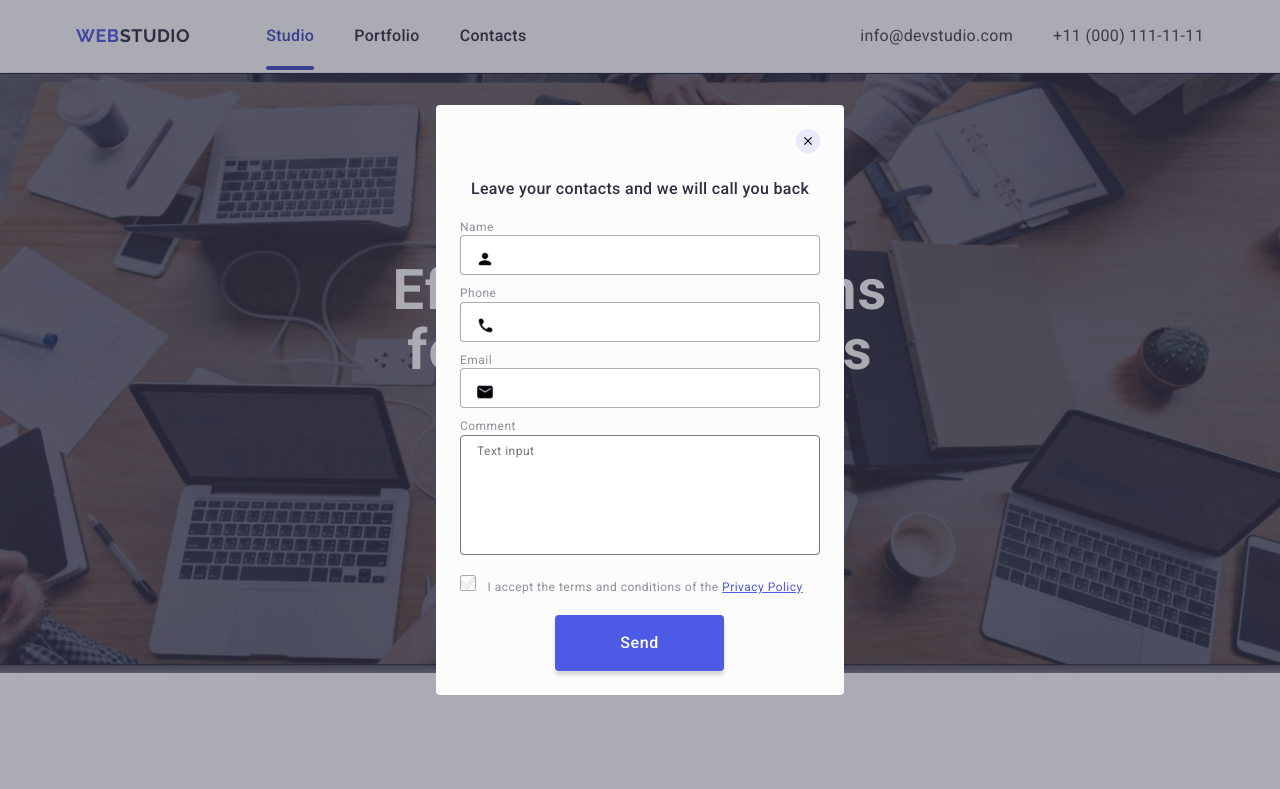
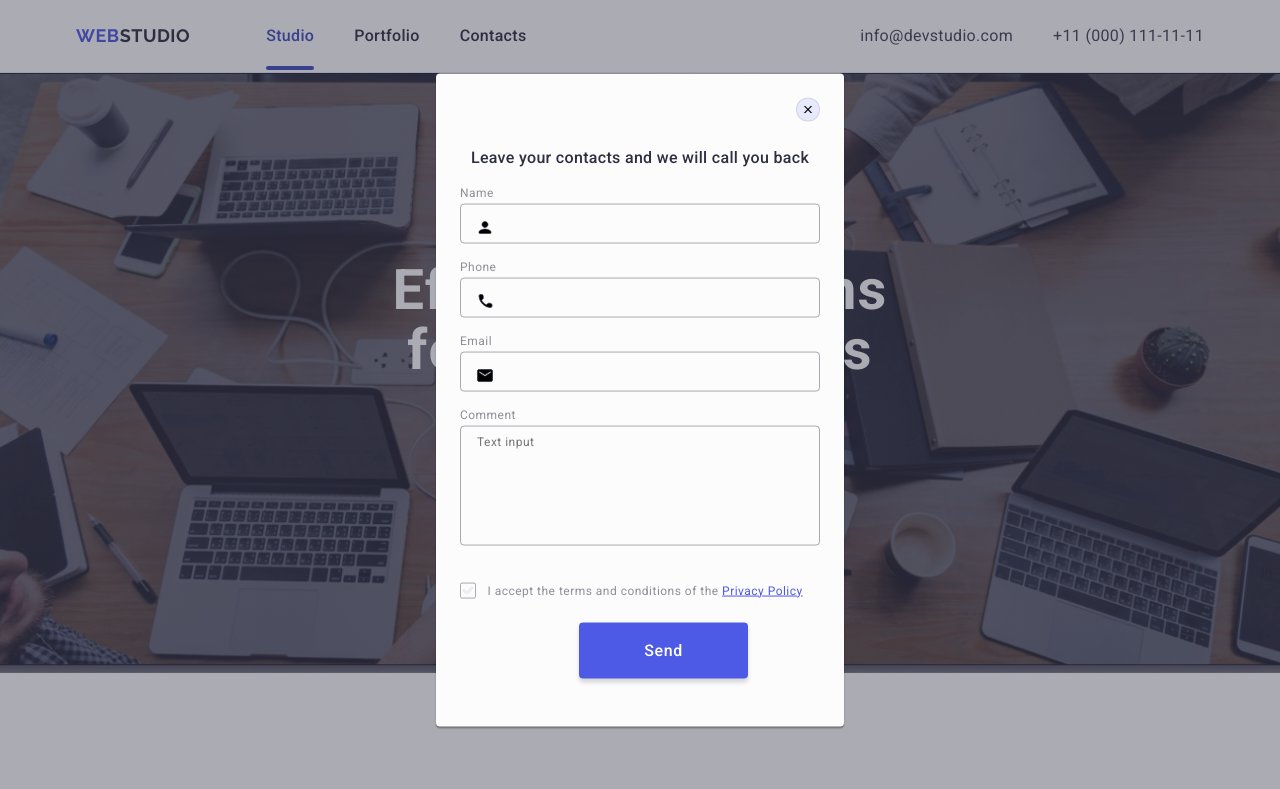
Before and after one commit to kathylevchenko/goit-markup-hw-05, a plain HTML site: page index.html in a window 1280 px wide. Shown: the top 789 px of the page. Drawn offline with nearby package versions, Linux system fonts and the light colour scheme.

Commit message:
homework5 update2

```diff
--- a/css/styles.css
+++ b/css/styles.css
@@ -520,7 +520,7 @@ h3 {
   flex-direction: column;
   display: flex;
 }
-.Subscribe-div {
+.subscribe-div {
   display: block;
 }
 .form-input {
@@ -529,8 +529,21 @@ h3 {
   flex-shrink: 0;
   border-radius: 4px;
   border: 1px solid #ffffff;
-  box-shadow: 0px 4px 4px 0px rgba(0, 0, 0, 0.15);
-  background-color: #2e2f42;
+  color: #ffffff;
+  /* background-color: #2e2f42; */
+  background-color: transparent;
+  font-size: 12px;
+  line-height: 1.5;
+  letter-spacing: 0.04em;
+  padding-left: 16px;
+  filter: drop-shadow(0px 4px 4px rgba(0, 0, 0, 0.15));
+}
+
+.input::placeholder {
+  color: #ffffff;
+}
+.subscribe-btn-icon {
+  margin-left: 16px;
 }
 .form-button {
   padding: 8px 24px;
@@ -545,12 +558,17 @@ h3 {
   color: #ffffff;
   justify-content: center;
   align-items: center;
-  gap: 16px;
+  /* gap: 16px; */
+  min-width: 165px;
   transition: color 250ms cubic-bezier(0.4, 0, 0.2, 1);
 }
 
 .footer-subscribe {
   margin-bottom: 16px;
+  font-weight: 500;
+  line-height: 1.5;
+  letter-spacing: 0.02em;
+  color: #ffffff;
 }
 /* BACKDROP STYLES */
 .backdrop {
@@ -561,6 +579,13 @@ h3 {
   width: 100%;
   height: 100%;
   background-color: rgba(46, 47, 66, 0.4);
+  transition: opacity 250ms cubic-bezier(0.4, 0, 0.2, 1),
+    visibility 250ms cubic-bezier(0.4, 0, 0.2, 1);
+}
+.backdrop.is-open {
+  opacity: 1;
+  visibility: visible;
+  pointer-events: auto;
 }
 /* MODAL WINDOW STYLES */
 .modal {
@@ -571,24 +596,36 @@ h3 {
   width: 408px;
   min-height: 584px;
   border-radius: 4px;
+  padding: 72px 24px 24px 24px;
   background-color: #fcfcfc;
+  box-shadow: 0px 1px 1px rgba(0, 0, 0, 0.14), 0px 1px 3px rgba(0, 0, 0, 0.12),
+    0px 2px 1px rgba(0, 0, 0, 0.2);
+  transition: transform 250ms cubic-bezier(0.4, 0, 0.2, 1);
 }
 
 .modal-close-btn {
+  display: flex;
   width: 24px;
   height: 24px;
   padding: 0;
   background-color: #e7e9fc;
+  align-items: center;
+  justify-content: center;
   border-radius: 50%;
   /* fill: #e7e9fc; */
   stroke-width: 1px;
-  stroke: rgba(0, 0, 0, 0.1);
+  border: 1px solid rgba(0, 0, 0, 0.1);
   line-height: 0;
   position: absolute;
   top: 24px;
   right: 24px;
+  transition: background-color 250ms cubic-bezier(0.4, 0, 0.2, 1),
+    border 250ms cubic-bezier(0.4, 0, 0.2, 1);
 }
 
+.modal-close-btn-icon {
+  transition: fill 250ms cubic-bezier(0.4, 0, 0.2, 1);
+}
 .modal-close-btn:hover,
 .modal-close-btn:focus {
   fill: #ffffff;
@@ -603,31 +640,34 @@ h3 {
   font-weight: 500;
   line-height: 1.5; /* 150% */
   letter-spacing: 0.02em;
-  margin-top: 72px;
-  margin-left: 24px;
-  margin-right: 24px;
+  /* margin-top: 72px; */
+  /* margin-left: 24px;
+  margin-right: 24px; */
   margin-bottom: 16px;
 }
 .form-field {
-  width: 360px;
+  width: 100%;
   height: 40px;
   flex-direction: column;
   align-items: flex-start;
   margin-bottom: 8px;
   border-radius: 4px;
+  background-color: transparent;
   border: 1px solid rgba(46, 47, 66, 0.4);
-  margin-left: 24px;
-  margin-right: 24px;
+  /* margin-left: 24px;
+  margin-right: 24px; */
   padding-left: 38px;
+  outline: transparent;
+  transition: border-color 250ms cubic-bezier(0.4, 0, 0.2, 1);
 }
 
 .form-person-icon {
   position: absolute;
   top: 50%;
-  left: 40px;
+  left: 16px;
   transform: translateY(-50%);
   stroke: #2e2f42;
-  transition: color 250ms cubic-bezier(0.4, 0, 0.2, 1);
+  transition: fill 250ms cubic-bezier(0.4, 0, 0.2, 1);
 }
 .form-field:focus {
   border-color: #4d5ae5;
@@ -639,7 +679,7 @@ h3 {
   stroke: #4d5ae5;
 }
 .review-form-message {
-  width: 360px;
+  width: 100%;
   height: 120px;
   font-size: 12px;
   font-weight: 400;
@@ -647,12 +687,13 @@ h3 {
   letter-spacing: 0.04em;
   resize: none;
   color: #2e2f4266;
-  padding-top: 8px;
-  padding-left: 16px;
-  margin-left: 24px;
-  margin-right: 24px;
+  padding: 8px 16px;
+  /* margin-left: 24px;
+  margin-right: 24px; */
   border-radius: 4px;
-  /* border: 1px solid rgba(46, 47, 66, 0.40); */
+  outline: transparent;
+  background-color: transparent;
+  border: 1px solid rgba(46, 47, 66, 0.4);
   transition: border-color 250ms cubic-bezier(0.4, 0, 0.2, 1);
 }
 .review-form-message:focus {
@@ -661,17 +702,25 @@ h3 {
   outline-color: transparent;
 }
 .form-label {
+  display: block;
   color: #8e8f99;
   font-size: 12px;
   font-weight: 400;
   line-height: 1.17; /* 116.667% */
   letter-spacing: 0.48px;
   margin-bottom: 4px;
-  margin-left: 24px;
+  /* margin-left: 24px; */
 }
 
+.review-form-field-comment {
+  margin-bottom: 16px;
+  border-color: #4d5ae5;
+  /* outline-offset: 2px;
+  outline-color: transparent; */
+}
 .review-form-input-wrapper {
   position: relative;
+  margin-bottom: 8px;
 }
 .review-form-checkbox-label {
   color: #8e8f99;
@@ -698,12 +747,20 @@ h3 {
   border-color: rgba(46, 47, 66, 0.4);
   border-radius: 2px;
   margin-right: 8px;
-  margin-left: 24px;
+  /* margin-left: 24px; */
   margin-top: 16px;
+  /* margin-bottom: 24px; */
+  fill: transparent;
+  transition: background-color 250ms cubic-bezier(0.4, 0, 0.2, 1),
+    border 250ms cubic-bezier(0.4, 0, 0.2, 1),
+    fill 250ms cubic-bezier(0.4, 0, 0.2, 1);
+}
+
+.review-form-checkbox-wrapper {
   margin-bottom: 24px;
 }
 .review-form-btn {
-  display: flex;
+  display: block;
   color: #ffffff;
   justify-content: center;
   align-items: center;
@@ -711,7 +768,7 @@ h3 {
   font-weight: 500;
   line-height: 1.5 /* 150% */;
   letter-spacing: 0.04em;
-  width: 169px;
+  min-width: 169px;
   height: 56px;
   padding: 16px 32px;
   margin-right: 120px;
@@ -719,6 +776,7 @@ h3 {
   margin-bottom: 24px;
   border-radius: 4px;
   background: #4d5ae5;
+  transition: background-color 250ms cubic-bezier(0.4, 0, 0.2, 1);
   box-shadow: 0px 4px 4px 0px rgba(0, 0, 0, 0.15);
 }
 
--- a/index.html
+++ b/index.html
@@ -478,7 +478,7 @@
             </li>
           </ul>
         </div>
-        <div class="Subscribe-div">
+        <div class="subscribe-div">
           <p class="footer-subscribe">Subscribe</p>
           <form class="form-subscribe" method="post">
             <label class="label-subscribe">
@@ -515,18 +515,18 @@
         <p class="modal-text">Leave your contacts and we will call you back</p>
         <form class="form-wrapper">
           <div class="review-form-field-wrapper">
-            <label class="form-label" for="user-first-name"> Name </label>
+            <label class="form-label" for="user-name"> Name </label>
             <div class="review-form-input-wrapper">
               <input
                 class="form-field"
                 type="text"
-                name="user_first_name"
-                id="user-first-name"
+                name="user-name"
+                id="user-name"
                 required
                 pattern="[a-zA-Za-яА-ЯіІїЇєЄйЙҐґ']+"
                 title="Kateryna"
               />
-              <svg class="form-person-icon" width="18" height="18">
+              <svg class="form-person-icon" width="18" height="24">
                 <use href="./images/icons.svg#icon-person"></use>
               </svg>
             </div>
@@ -563,11 +563,11 @@
               </svg>
             </div>
           </div>
-          <div class="review-form-field-wrapper">
+          <div class="review-form-field-comment">
             <label class="form-label" for="user-comment"> Comment </label>
             <textarea
               class="review-form-message"
-              name="user_comment"
+              name="user-comment"
               id="user-comment"
               placeholder="Text input"
             ></textarea>
@@ -576,17 +576,17 @@
             <input
               class="review-form-checkbox visually-hidden"
               type="checkbox"
-              name="user_policy"
+              name="user-privacy"
               value="true"
-              id="user-policy"
+              id="user-privacy"
               required
             />
-            <label class="review-form-checkbox-label" for="user-policy">
+            <label class="review-form-checkbox-label" for="user-privacy">
               <span class="review-form-own-checkbox">
                 <svg
                   class="review-form-own-checkbox-icon"
-                  width="16"
-                  height="16"
+                  width="10"
+                  height="8"
                 >
                   <use href="./images/icons.svg#icon-Vector"></use>
                 </svg>
```
